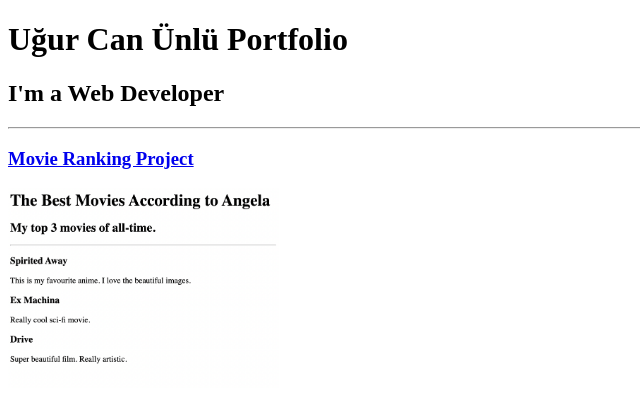
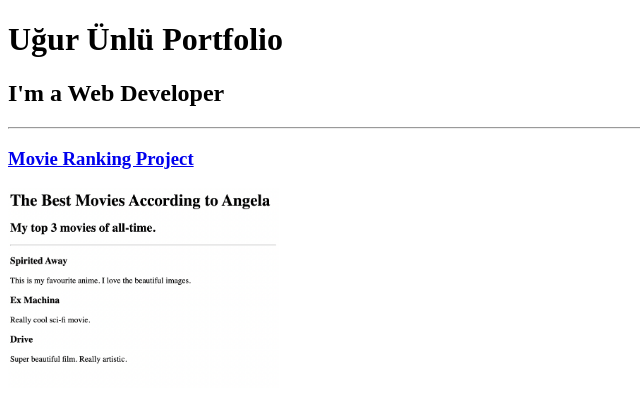
Before and after one commit to uurunlu/portlio.html, a plain HTML site: page index.html in a window 1280 px wide. Shown: the top 408 px of the page, without its empty margins (0-640 px from the left). Drawn offline with Linux system fonts and the light colour scheme.

Commit message:
Update index.html

```diff
--- a/index.html
+++ b/index.html
@@ -7,7 +7,7 @@
 </head>
 
 <body>
-    <h1>Uğur Can Ünlü Portfolio</h1>
+    <h1>Uğur Ünlü Portfolio</h1>
     <h2>I'm a Web Developer</h2>
     <hr/>
     <h3><a href="./public/movie-ranking.html">Movie Ranking Project</a></h3>
```
